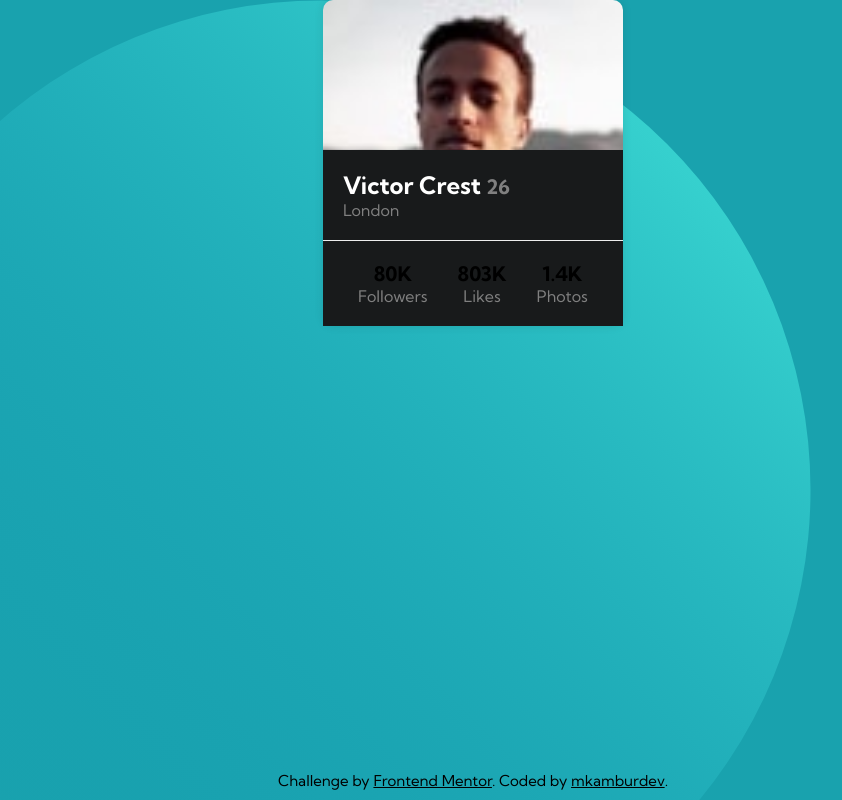
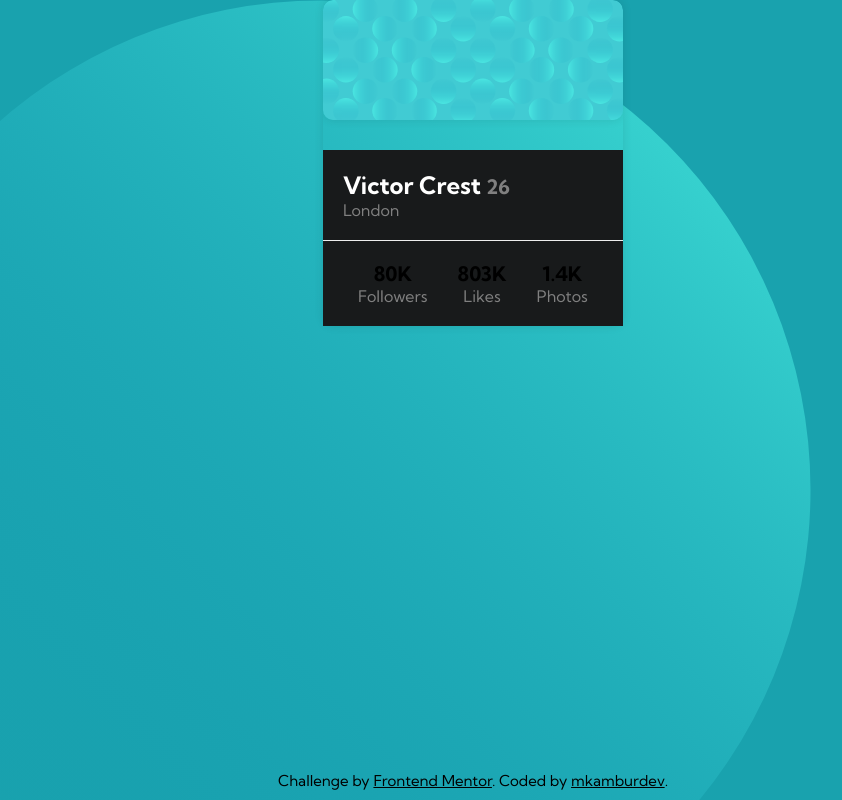
Before and after one commit to mkamburdev/profile-card-component-main, a plain HTML site: page index.html in a window 1280 px wide. Shown: the whole page, without its empty margins (167-1009 px from the left). Drawn offline with Linux system fonts and the light colour scheme.

Commit message:
Update index.html

```diff
--- a/index.html
+++ b/index.html
@@ -11,7 +11,7 @@
 <main>
     <div class="card">
         <div class="card__image">
-            <img src="images/image-victor.jpg" alt="Victor Crest" class="card__image--img">
+            <img src="/images/bg-pattern-card.svg" alt="Victor Crest" class="bg pattern card">
         </div>
         <div class="card__content">
             <h1 class="card__content--name">Victor Crest <span class="card__content--age">26</span></h1>
```
